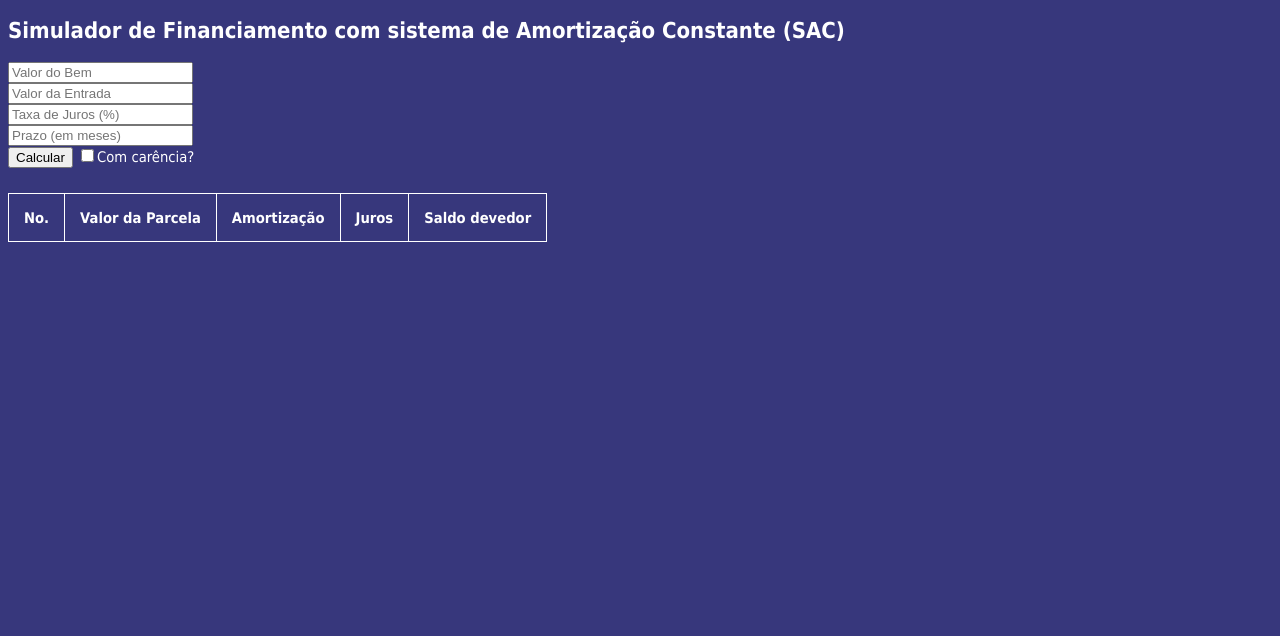
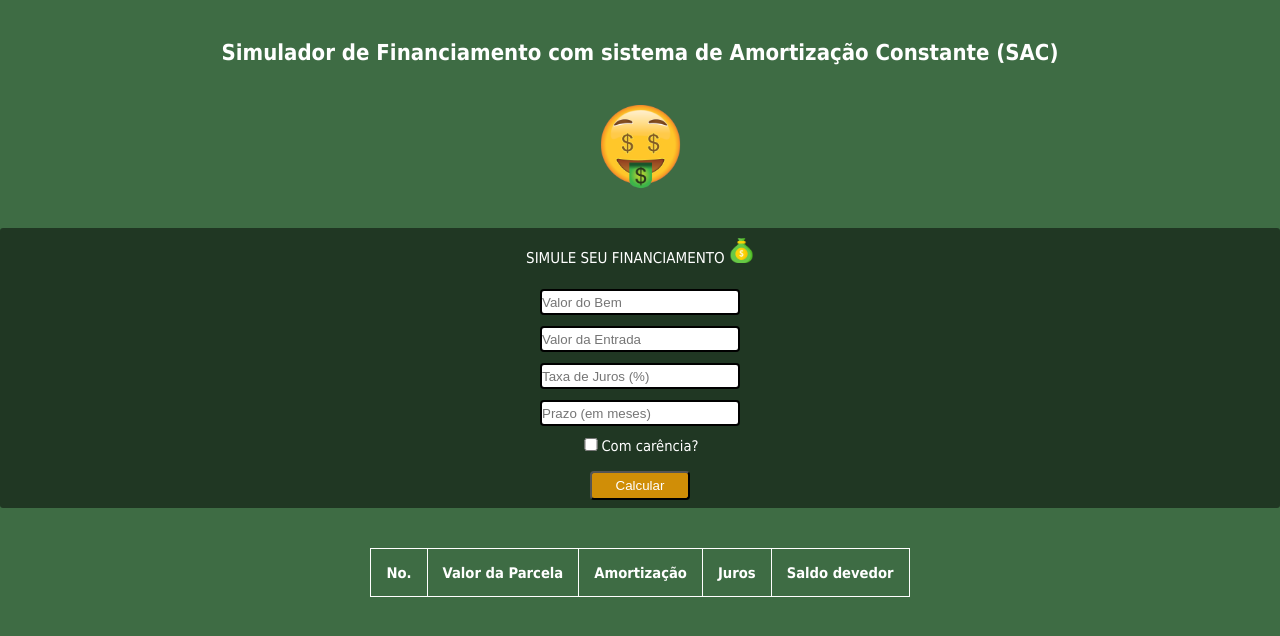
Before and after one commit to gabmartinsss/simulador_financiamento, a plain HTML site: page index.html in a window 1280 px wide. Drawn offline with Linux system fonts and the light colour scheme; files that its build step writes are made by us from their sources.

Commit message:
add css / folder organization

```diff
--- /dev/null
+++ b/css/style.css
@@ -0,0 +1,84 @@
+*{
+    box-sizing: border-box;
+    margin: 0;
+    padding: 0;
+}
+body{
+    background-color: rgba(19, 75, 26, 0.815);
+    color: white;
+    font: 11pt Tahoma;
+}
+.h2-img{
+    text-align: center;
+    margin-top: 40px;
+}
+.h2-img img{
+    width: 85px;
+    text-align: center;
+    margin-top: 40px;
+}
+.header{
+    color: white;
+    font-size: 15px;
+    margin: 10px;
+    margin-bottom: 20px;
+    display: inline-block;
+    text-align: center;
+    text-transform: uppercase;
+}
+.header img{
+    width: 25px;
+}
+.box{
+    height: 280px;
+    margin-top: 35px;
+    text-align: center;
+    background-color: rgba(0, 0, 0, 0.49);
+    border-radius: 3px;
+}
+.input-container{
+    margin-bottom: 11px;
+    margin-top: 2px;
+}
+.input-container input{
+    height: 26px;
+    width: 200px;
+    border: 2px solid black;
+    border-radius: 4px;
+}
+#comCarencia{
+    width: 20px;
+    cursor: pointer;
+}
+.checkbox-carencia{
+    text-align: center;
+    border-radius: 10px;
+}
+#listaSuspensa{
+    border: 2px solid black;
+    border-radius: 4px;
+}
+#botaoCalcular{
+    background-color: rgba(255, 166, 0, 0.788);
+    color: white;
+    width: 100px;
+    height: 29px;
+    border-radius: 4px;
+    cursor: pointer;
+}
+#botaoCalcular:hover{
+    transform: translate(-1.5px);
+}
+tr:nth-child(even){
+    background-color: rgba(255, 166, 0, 0.425);
+}
+table, th, td{
+    border: 1px solid white;
+    border-collapse: collapse;
+    padding: 15px;
+    margin-top: 40px;
+    text-align: center;
+    margin-left: auto;
+    margin-right: auto;
+    margin-bottom: 20px;
+}
--- a/index.html
+++ b/index.html
@@ -1,40 +1,47 @@
 <!DOCTYPE html>
 <html lang="pt-br">
+
 <head>
     <meta charset="UTF-8">
     <meta http-equiv="X-UA-Compatible" content="IE=edge">
     <meta name="viewport" content="width=device-width, initial-scale=1.0">
+    <link rel="stylesheet" href="./style.css">
     <title>Simulador de Financiamento</title>
-    <style>
-        body{
-            background-color: rgba(10, 10, 95, 0.815);
-            color: white;
-            font: 11pt Tahoma;
-        }
-        tr:nth-child(even){
-            background-color: rgba(248, 167, 16, 0.425);
-        }
-        table, th, td{
-            border: 1px solid white;
-            border-collapse: collapse;
-            padding: 15px;
-            margin-top: 25px;
-        }
-    </style>
 </head>
+
 <body>
+    <div class="h2-img">
         <h2>Simulador de Financiamento com sistema de Amortização Constante (SAC)</h2>
+        <img src="./images/money.png" alt="money" />
+    </div>
+    <div class="box">
+        <span class="header">Simule seu financiamento
+            <img src="./images/dinheiro.png" />
+        </span><br>
+        <div class="input-container">
             <input id="textoValor" type="text" placeholder="Valor do Bem"><br>
+        </div>
+        <div class="input-container">
             <input id="textoEntrada" type="text" placeholder="Valor da Entrada"><br>
+        </div>
+        <div class="input-container">
             <input id="textoTaxaJuros" type="text" placeholder="Taxa de Juros (%)"><br>
+        </div>
+        <div class="input-container">
             <input id="textoPrazo" type="text" placeholder="Prazo (em meses)"><br>
-    <button id="botaoCalcular">Calcular</button>
+        </div>
+        <div class="checkbox-carencia">
             <input id="comCarencia" type="checkbox">Com carência?
             <select id="listaSuspensa" hidden>
                 <option value="2">2 meses</option>
                 <option value="3">3 meses</option>
                 <option value="4">4 meses</option>
+                <option value="6">6 meses</option>
             </select>
+        </div>
+        <br><button id="botaoCalcular">Calcular</button>
+    </div>
+
     <table>
         <thead>
             <tr>
@@ -47,6 +54,8 @@
         </thead>
         <tbody id="corpoTabela"> </tbody>
     </table>
+
     <script type="module" src="./index.js"></script>
 </body>
+
 </html>
```
Also changed, not shown: js/financiamento.js (added, +48 -0 lines), js/financiamentocarencia.js (added, +24 -0 lines), js/index.js (added, +42 -0 lines), js/parcela.js (added, +28 -0 lines), images/dinheiro.png (added), images/money.png (added). Lines whose indentation alone changed are shown as unchanged.
